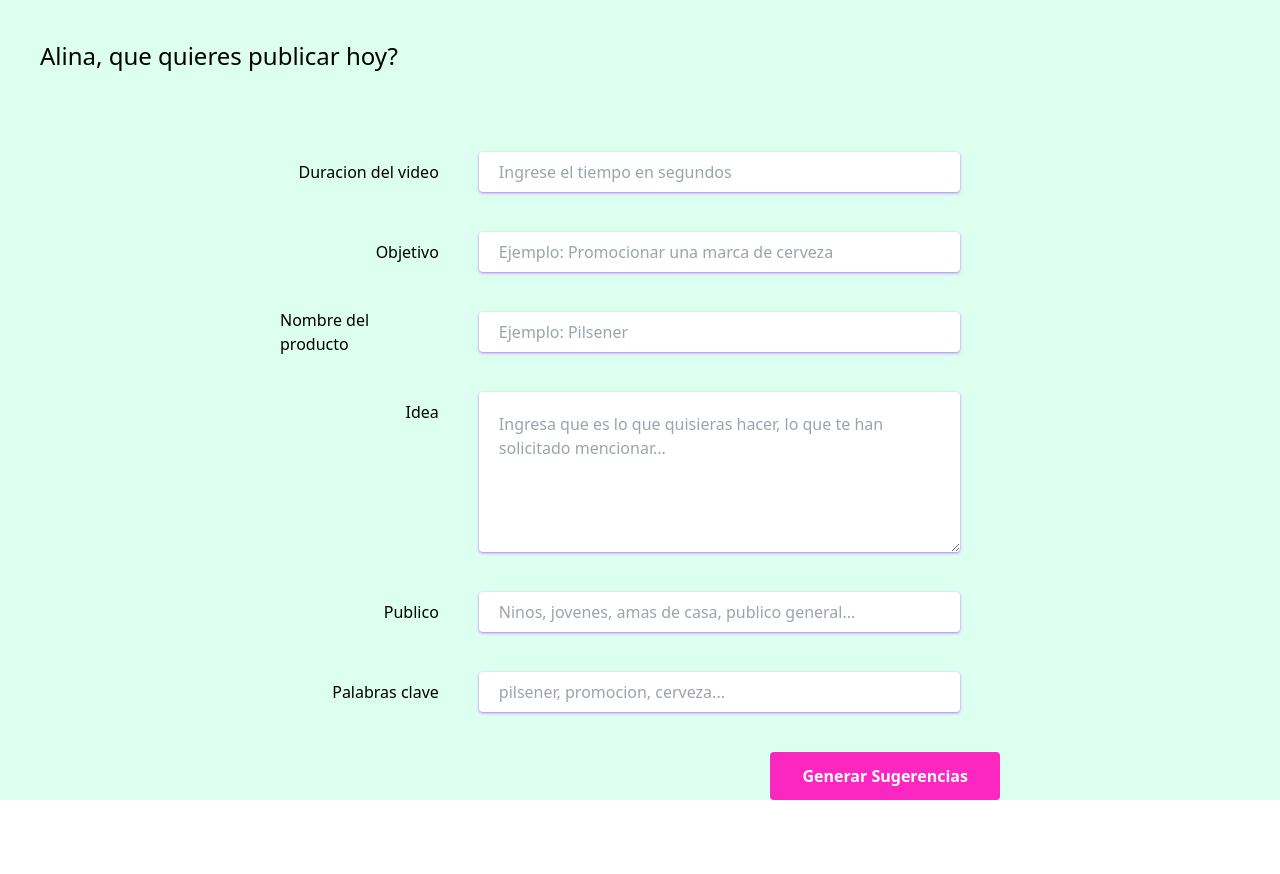
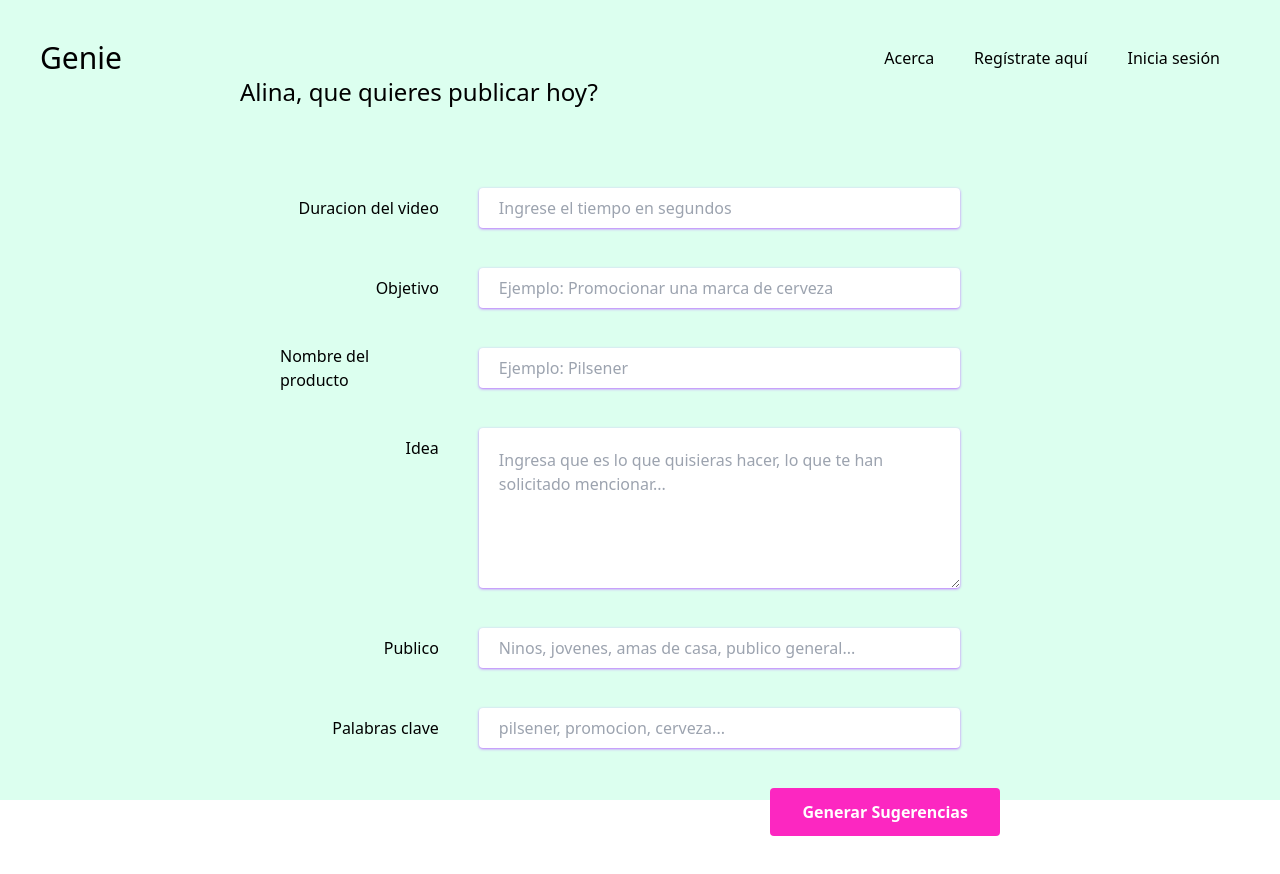
Before and after one commit to kokoaespol/Hackathon_Publifyer, a Vue app in the folder frontend/: page /new in a window 1280 px wide. Before the commit the page ends 840 px from the top, so only its background shows below. Built offline with nearby package versions, Linux system fonts and the light colour scheme.

Commit message:
fix(frontEnd): navbar color and alignment

```diff
--- a/frontend/src/components/NavBar.vue
+++ b/frontend/src/components/NavBar.vue
@@ -1,14 +1,22 @@
-<script setup>
+<script>
+export default {
+    props: {
+        color: {
+            type: String,
+            default: "white"
+        }
+    }
+}
 </script>
 
 <template>
-    <div class="container flex justify-between text-white">
+    <div :class="`w-full flex justify-between text-${color}`">
         <h1 class="text-3xl">Genie</h1>
-        <div class="flex flex-row">
+        <div class="flex flex-row justify-center items-center">
             <router-link to="/acerca">
-                <button class="mx-5">Acerca</button>
+                <button class="mx-5 flex">Acerca</button>
             </router-link>
-            <router-link to="/registro">
+            <router-link to="/sign-up">
                 <button class="mx-5">Regístrate aquí</button>
             </router-link>
             <router-link to="/sesion">
--- a/frontend/src/components/NewGenie.vue
+++ b/frontend/src/components/NewGenie.vue
@@ -2,6 +2,7 @@
 import { inject, ref } from "vue"
 import CustomLabeledInput from "./CustomLabeledInput.vue"
 import CustomButton from "./CustomButton.vue";
+import NavBar from "./NavBar.vue";
 
 
 const genieService = inject("services.genie");
@@ -31,6 +32,9 @@ const keywords = ref("");
 <template>
     <section class="relative w-full h-full p-10 bg-opacity-30 bg-color3G">
         <!-- Navbar -->
+        <NavBar color="color1F" />
+        <div class="w-4/6 m-auto">
+
 
             <!-- Title -->
             <div>
@@ -39,8 +43,9 @@ const keywords = ref("");
             <!-- Breadcrumbs -->
 
             <!-- Content -->
-        <div class="relative flex flex-col justify-start w-4/6 p-10 gap-10 mt-10 mx-auto">
-            <CustomLabeledInput v-model="duration" label="Duracion del video" placeholder="Ingrese el tiempo en segundos" />
+            <div class="relative flex flex-col justify-center w-full p-10 gap-10 mt-10 mx-auto">
+                <CustomLabeledInput v-model="duration" label="Duracion del video"
+                    placeholder="Ingrese el tiempo en segundos" />
                 <CustomLabeledInput v-model="objective" label="Objetivo"
                     placeholder="Ejemplo: Promocionar una marca de cerveza" />
                 <CustomLabeledInput v-model="productName" label="Nombre del producto" placeholder="Ejemplo: Pilsener" />
@@ -52,11 +57,13 @@ const keywords = ref("");
                 </div>
                 <CustomLabeledInput v-model="audience" label="Publico"
                     placeholder="Ninos, jovenes, amas de casa, publico general..." />
-            <CustomLabeledInput v-model="keywords" label="Palabras clave" placeholder="pilsener, promocion, cerveza..." />
+                <CustomLabeledInput v-model="keywords" label="Palabras clave"
+                    placeholder="pilsener, promocion, cerveza..." />
                 <!-- Footer -->
                 <div class="flex justify-end">
                     <CustomButton label="Generar Sugerencias" icon="" :action="action" />
                 </div>
             </div>
+        </div>
     </section>
 </template>
--- a/frontend/src/components/Registro.vue
+++ b/frontend/src/components/Registro.vue
@@ -2,10 +2,18 @@
 import CustomInput from "./CustomInput.vue"
 import CustomButton from "./CustomButton.vue"
 import NavBar from "./NavBar.vue"
+import { useRouter } from "vue-router"
+
+const router = useRouter()
+
+const signUp = () => {
+    router.push("/")
+}
+
 </script>
 
 <template>
-    <NavBar />
+    <NavBar color="color1F" />
     <section class="flex h-full w-full flex-col justify-center">
         <div class="container m-auto mt-44">
             <!-- title -->
@@ -44,7 +52,7 @@ import NavBar from "./NavBar.vue"
             <p class="text-center mt-8 font-light">Automatiza tu proceso de creacion de contenido!</p>
             <!-- button -->
             <div class="flex justify-center mt-8">
-                <CustomButton label="Regístrate" :action="(p) = {}" />
+                <CustomButton label="Regístrate" :action="signUp" />
             </div>
         </div>
     </section>
```
Lines whose indentation alone changed are shown as unchanged.
